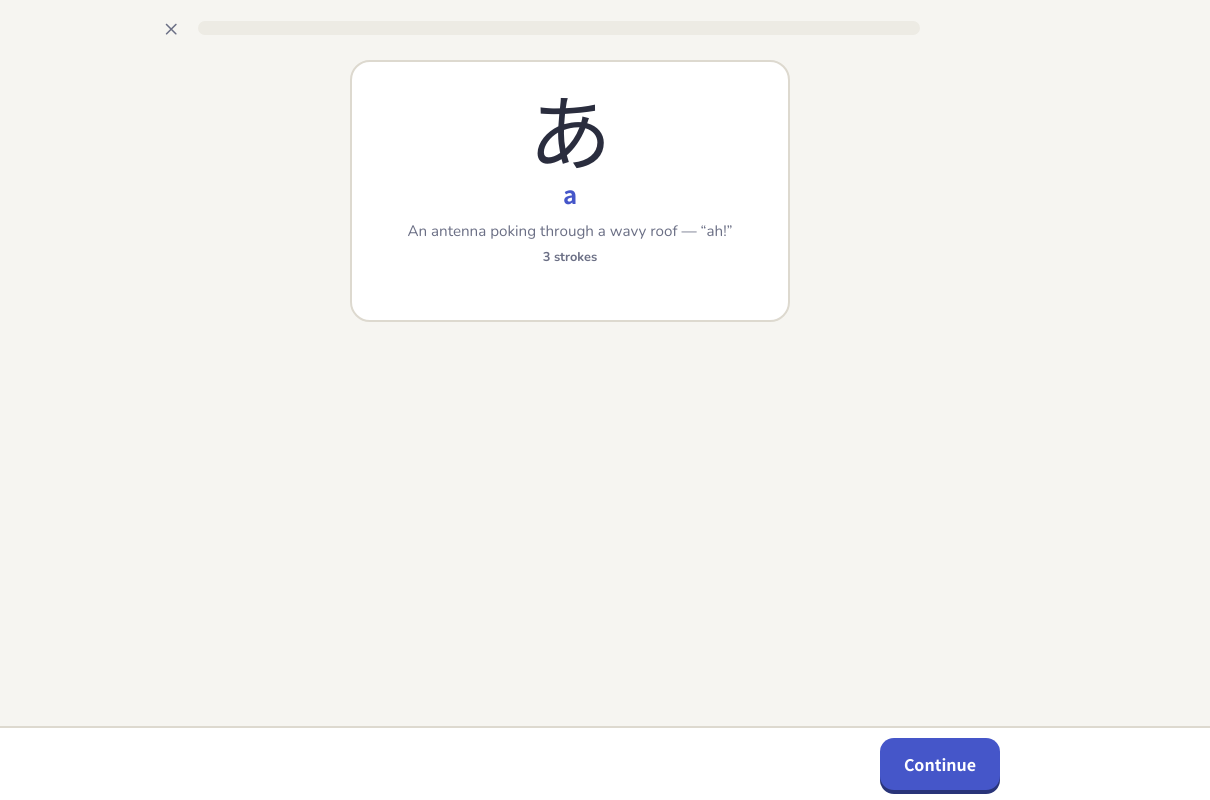
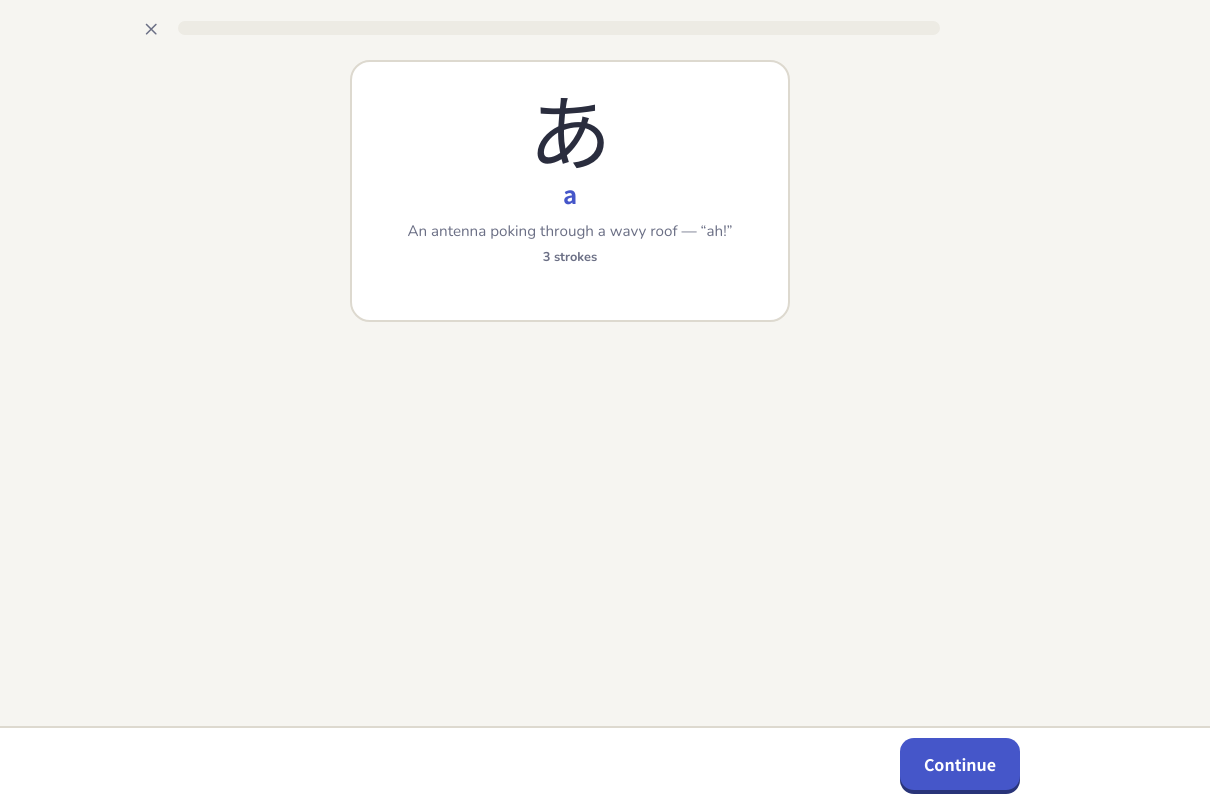
Before and after one commit to arhqzs/nihongo-quest, a plain HTML site: page index.html in a window 1280 px wide. Both pictures are taken after a click on the button "The 5 vowels". Shown: the top 800 px of the page, 70-1280 px from the left. Drawn offline with nearby package versions, Linux system fonts and the light colour scheme; a web font is replaced by a local one.

Commit message:
Sync site with app update
Co-Authored-By: Claude Fable 5 <noreply@anthropic.com>

```diff
--- a/styles.css
+++ b/styles.css
@@ -480,17 +480,19 @@ nav.tabs {
 
 /* ---------- desktop layout: use most of the screen ---------- */
 @media (min-width: 900px) {
-  .top-inner, .tabs-inner { max-width: 1200px; }
-  main { max-width: 1200px; padding-block: 24px 120px; }
-  #view-learn { display: grid; grid-template-columns: 1fr 1fr; gap: 22px; align-items: start; }
+  .top-inner { max-width: min(96vw, 1800px); }
+  .tabs-inner { max-width: 1000px; }
+  main { max-width: min(96vw, 1800px); padding-block: 24px 120px; }
+  #view-learn { display: grid; grid-template-columns: repeat(auto-fit, minmax(500px, 1fr)); gap: 22px; align-items: start; }
   #view-learn .hero-card { grid-column: 1 / -1; margin-bottom: 0; }
   #view-learn .unit { margin-bottom: 0; }
-  #view-me, #view-settings { display: grid; grid-template-columns: 1fr 1fr; gap: 16px; align-items: start; }
+  #view-me, #view-settings { display: grid; grid-template-columns: repeat(auto-fit, minmax(460px, 1fr)); gap: 16px; align-items: start; }
   #view-me .me-head, #view-settings .back-row, #view-settings .ex-prompt { grid-column: 1 / -1; }
   #view-me .me-section, #view-settings .me-section { margin-bottom: 0; }
   .me-section.wide { grid-column: 1 / -1; }
-  .chat-wrap { max-width: 880px; margin: 0 auto; width: 100%; }
-  .lesson-top, .lesson-scroll, .foot-inner { max-width: 860px; }
+  #view-practice .practice-grid { grid-template-columns: repeat(auto-fill, minmax(220px, 1fr)); }
+  .chat-wrap { max-width: 1000px; margin: 0 auto; width: 100%; }
+  .lesson-top, .lesson-scroll, .foot-inner { max-width: 900px; }
 }
 
 /* ---------- theme picker ---------- */
```
